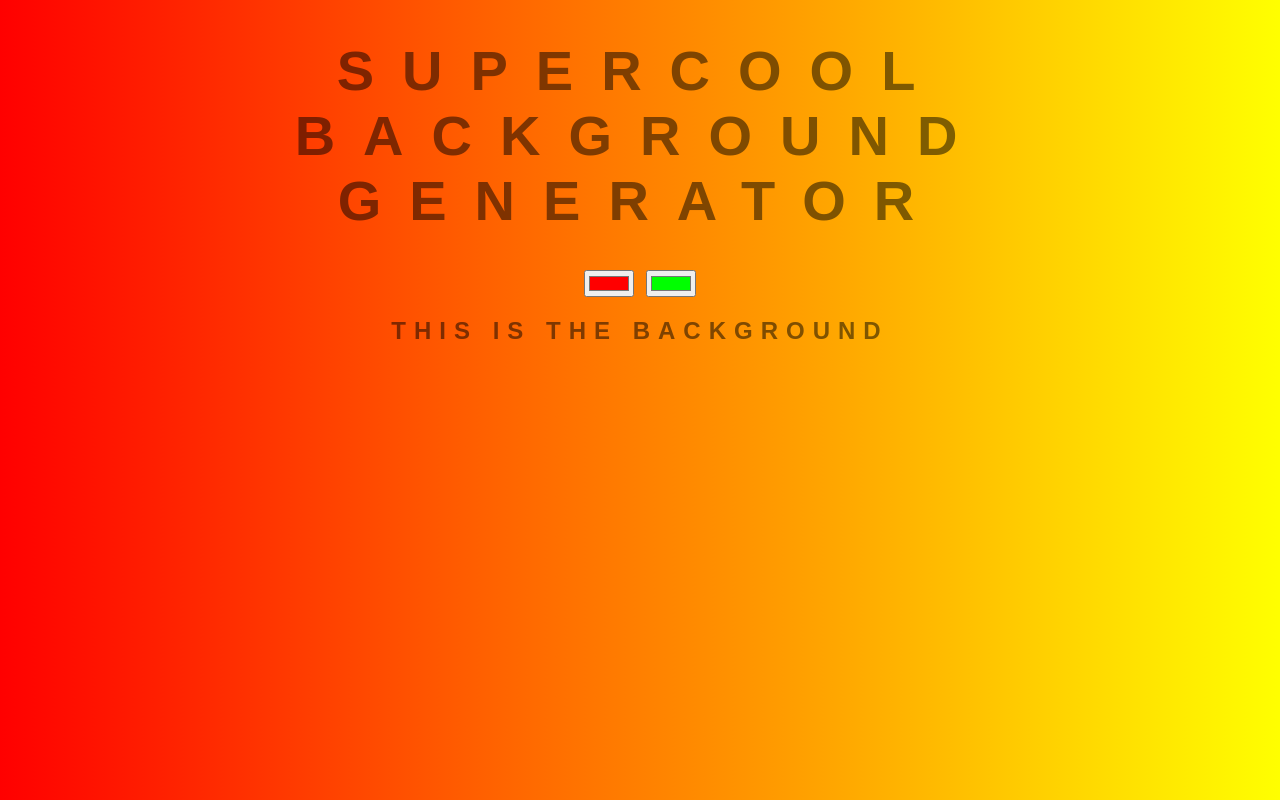
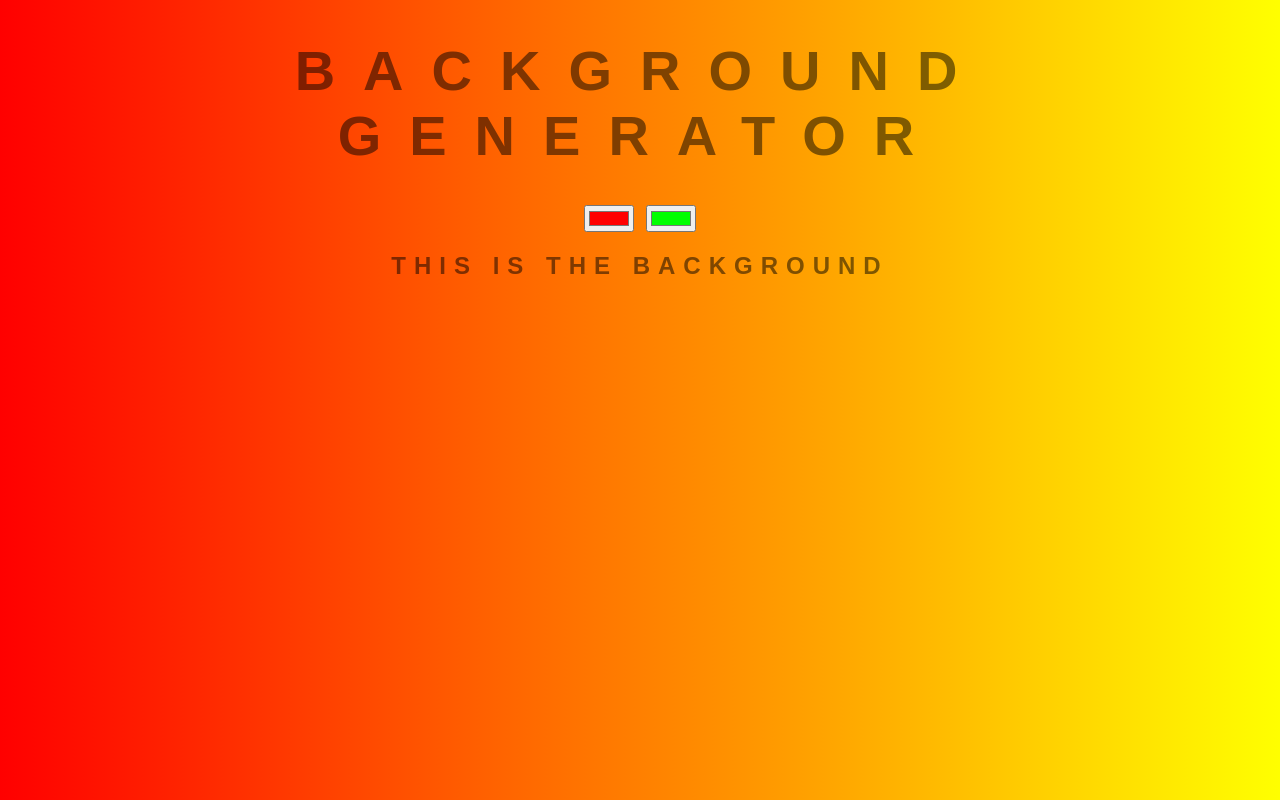
Before and after one commit to sanwlot/backgroundGenerator, a plain HTML site: page index.html in a window 1280 px wide. Drawn offline with Linux system fonts and the light colour scheme.

Commit message:
reverting back to old title

```diff
--- a/index.html
+++ b/index.html
@@ -8,7 +8,7 @@
     <link rel="stylesheet" href="style.css">
 </head>
 <body>
-    <h1>SUPERCOOL Background Generator</h1>
+    <h1>Background Generator</h1>
     <input class="color1" type="color" name="color1" value="#FF0000">
     <input class="color2" type="color" name="color2" value="#00FF00">
     <h2>THIS IS THE BACKGROUND</h2>
```
